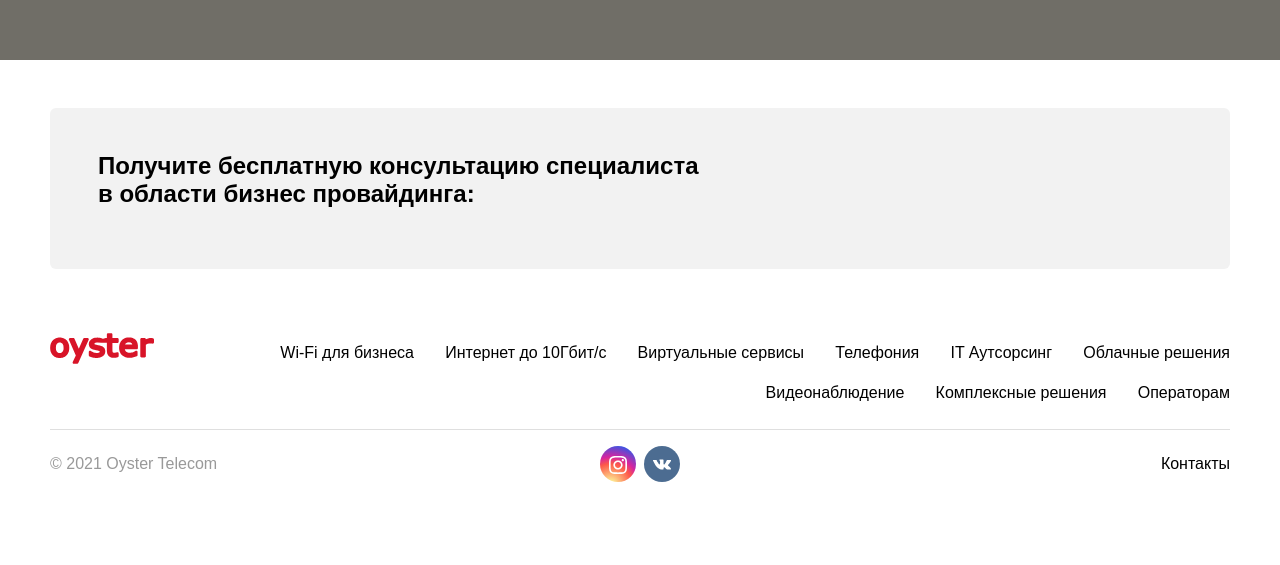
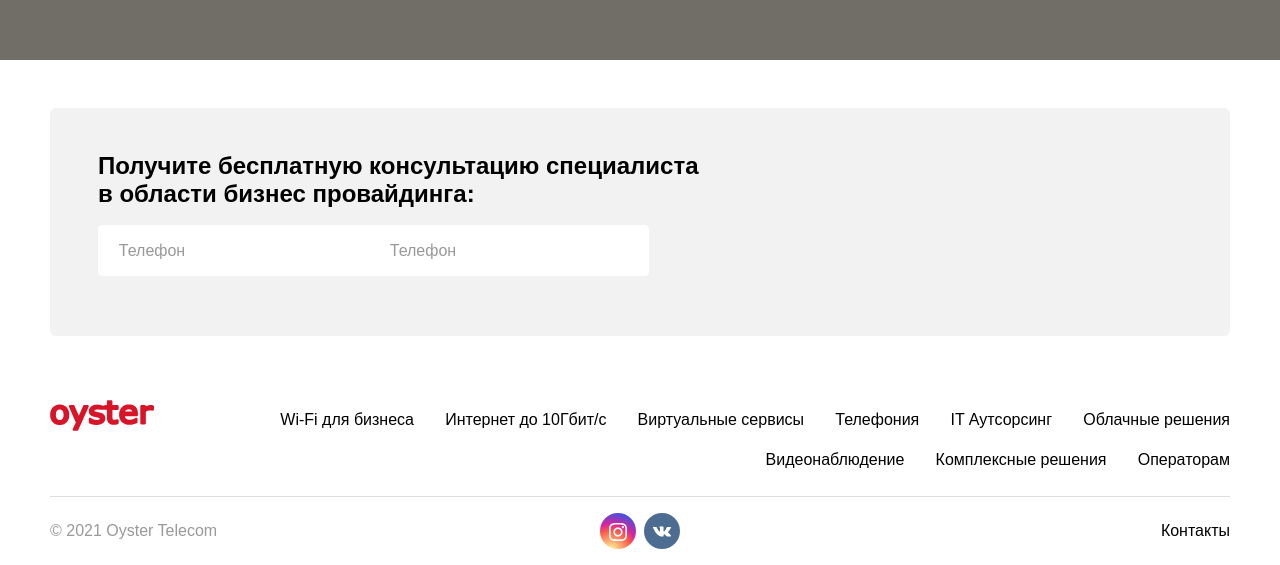
Before and after one commit to Kokkiri421/Oy2b-website, a Nuxt app: page / in a window 1280 px wide. Shown: the part 740-1305 px from the top of the page. Before the commit the page ends 1238 px from the top, so only its background shows below. Built offline with nearby package versions, Linux system fonts and the light colour scheme; a web font is replaced by a local one.

Commit message:
added form element component

```diff
--- a/components/Common/FormInputField.vue
+++ /dev/null
@@ -1,35 +0,0 @@
-<template>
-  <div class="form-input-field">
-    <input type="text" class="form-input" :name="name" />
-    <label :for="name">Placeholder</label>
-  </div>
-</template>
-
-<script>
-export default {
-  name: 'FormField',
-  props: {
-    name: {
-      type: String,
-      required: true,
-    },
-    placeholder: {
-      type: String,
-      required: true,
-    },
-  },
-}
-</script>
-
-<style lang="scss" scoped>
-.form-input-field {
-  display: flex;
-  flex-flow: column-reverse;
-  margin-bottom: 1em;
-}
-label,
-input {
-  transition: all 0.2s;
-  touch-action: manipulation;
-}
-</style>
--- /dev/null
+++ b/components/Common/PrettyInput.vue
@@ -0,0 +1,85 @@
+<template>
+  <label class="pretty-input">
+    <input
+      type="text"
+      class="form-input"
+      :name="name"
+      maxlength="18"
+      @focus="isCustomized = true"
+      @blur="checkCustomized"
+    />
+    <span
+      class="form-input__placeholder"
+      :class="{ customized: isCustomized }"
+      >{{ placeholder }}</span
+    >
+  </label>
+</template>
+
+<script>
+export default {
+  data() {
+    return {
+      isCustomized: false,
+    }
+  },
+  props: {
+    name: {
+      type: String,
+      required: true,
+    },
+    placeholder: {
+      type: String,
+      required: true,
+    },
+  },
+  methods: {
+    checkCustomized(e) {
+      if (!e.target.value) {
+        this.isCustomized = false
+      }
+    },
+  },
+}
+</script>
+
+<style lang="scss" scoped>
+.pretty-input {
+  position: relative;
+  display: inline-block;
+  vertical-align: top;
+  width: 23%;
+  margin: 0 2% 1em 0;
+  .form-input {
+    appearance: none;
+    padding: 0.8em 1em;
+    border: 1px solid #fff;
+    border-radius: 4px;
+    min-width: 280px;
+    line-height: 1.6em;
+    min-height: 3.2em;
+    box-sizing: border-box;
+    resize: none;
+    font: 400 1em/1.1em Montserrat, sans-serif;
+    &__placeholder {
+      position: absolute;
+      line-height: 1.6em;
+      left: 1em;
+      top: 0;
+      color: #999;
+      font-size: 1em;
+      padding: 0 0.3em;
+      transform: scale(1) translateY(0.8em);
+      transition: transform 0.2s ease-out;
+      transform-origin: 0 0;
+      pointer-events: none;
+      border-radius: 4px;
+    }
+  }
+}
+.customized {
+  transform: scale(0.8) translateY(-0.8em) !important;
+  color: #d81428 !important;
+  background-color: #fff;
+}
+</style>
--- a/components/DefaultLayout/OrderBlock.vue
+++ b/components/DefaultLayout/OrderBlock.vue
@@ -9,7 +9,14 @@
         </h4>
         <div class="order-block__form-container">
           <form class="order-block__form">
-            <div clas="order-block__form-item"></div>
+            <pretty-input
+              :name="'phone'"
+              :placeholder="'Телефон'"
+            ></pretty-input>
+            <pretty-input
+              :name="'phone'"
+              :placeholder="'Телефон'"
+            ></pretty-input>
           </form>
         </div>
       </div>
@@ -18,8 +25,12 @@
 </template>
 
 <script>
+import PrettyInput from '~/components/Common/PrettyInput'
 export default {
   name: 'OrderBlock',
+  components: {
+    PrettyInput,
+  },
 }
 </script>
 
--- a/layouts/default.vue
+++ b/layouts/default.vue
@@ -133,41 +133,7 @@ button {
     box-shadow: none;
   }
 }
-form {
-  .pretty-input {
-    position: relative;
-    display: inline-block;
-    vertical-align: top;
-    width: 23%;
-    margin: 0 2% 1em 0;
-    .form-input {
-      appearance: none;
-      padding: 0.8em 1em;
-      border: 1px solid #fff;
-      border-radius: 4px;
-      min-width: 280px;
-      line-height: 1.6em;
-      min-height: 3.2em;
-      box-sizing: border-box;
-      resize: none;
-      font: 400 1em/1.1em Montserrat, sans-serif;
-      &__placeholder {
-        position: absolute;
-        line-height: 1.6em;
-        left: 1em;
-        top: 0;
-        color: #999;
-        font-size: 1em;
-        padding: 0 0.3em;
-        transform: scale(1) translateY(0.8em);
-        transition: transform 0.2s ease-out;
-        transform-origin: 0 0;
-        pointer-events: none;
-        border-radius: 4px;
-      }
-    }
-  }
-}
+
 h4 {
   font-size: 2em;
   margin: 0 0 0.7em 0;
```
